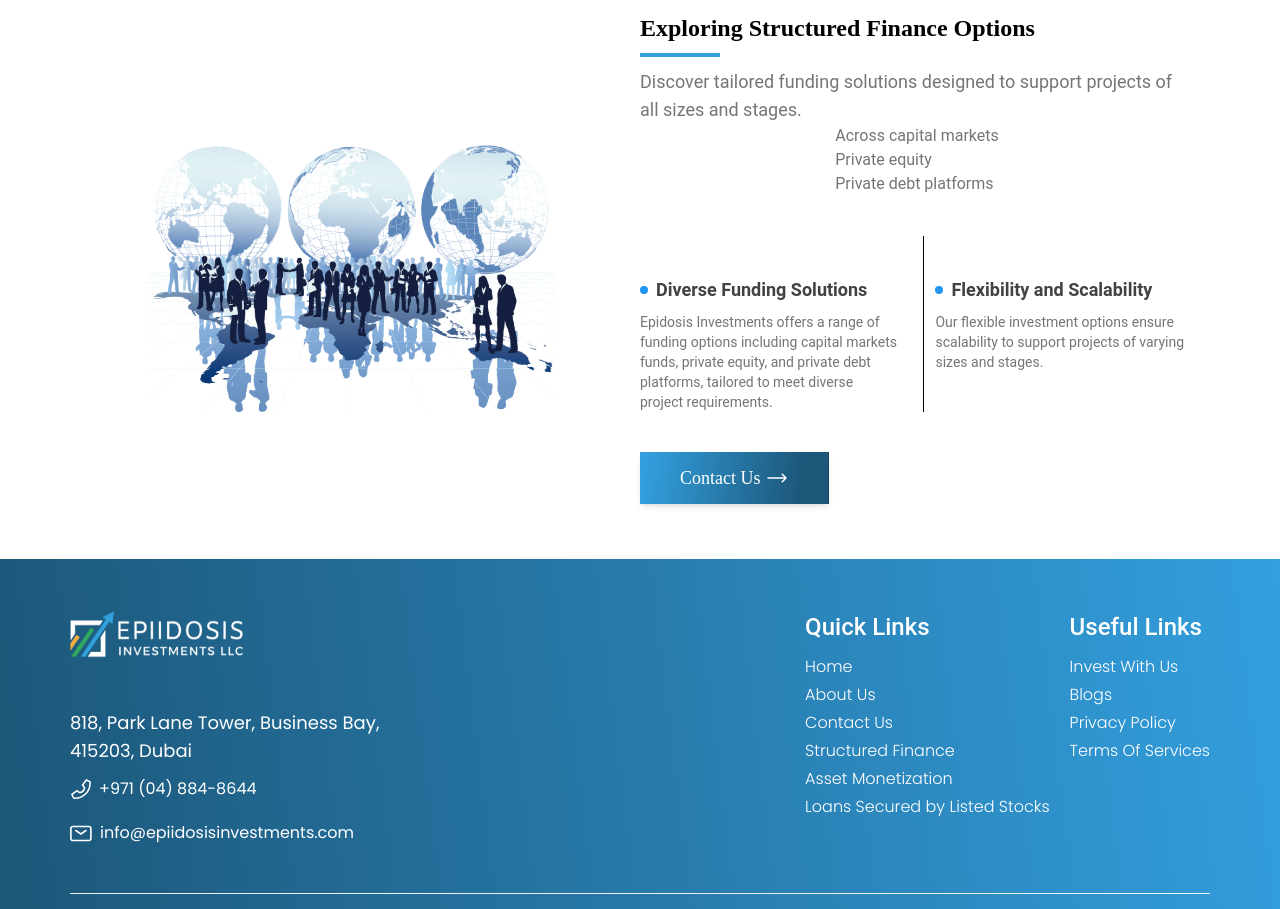
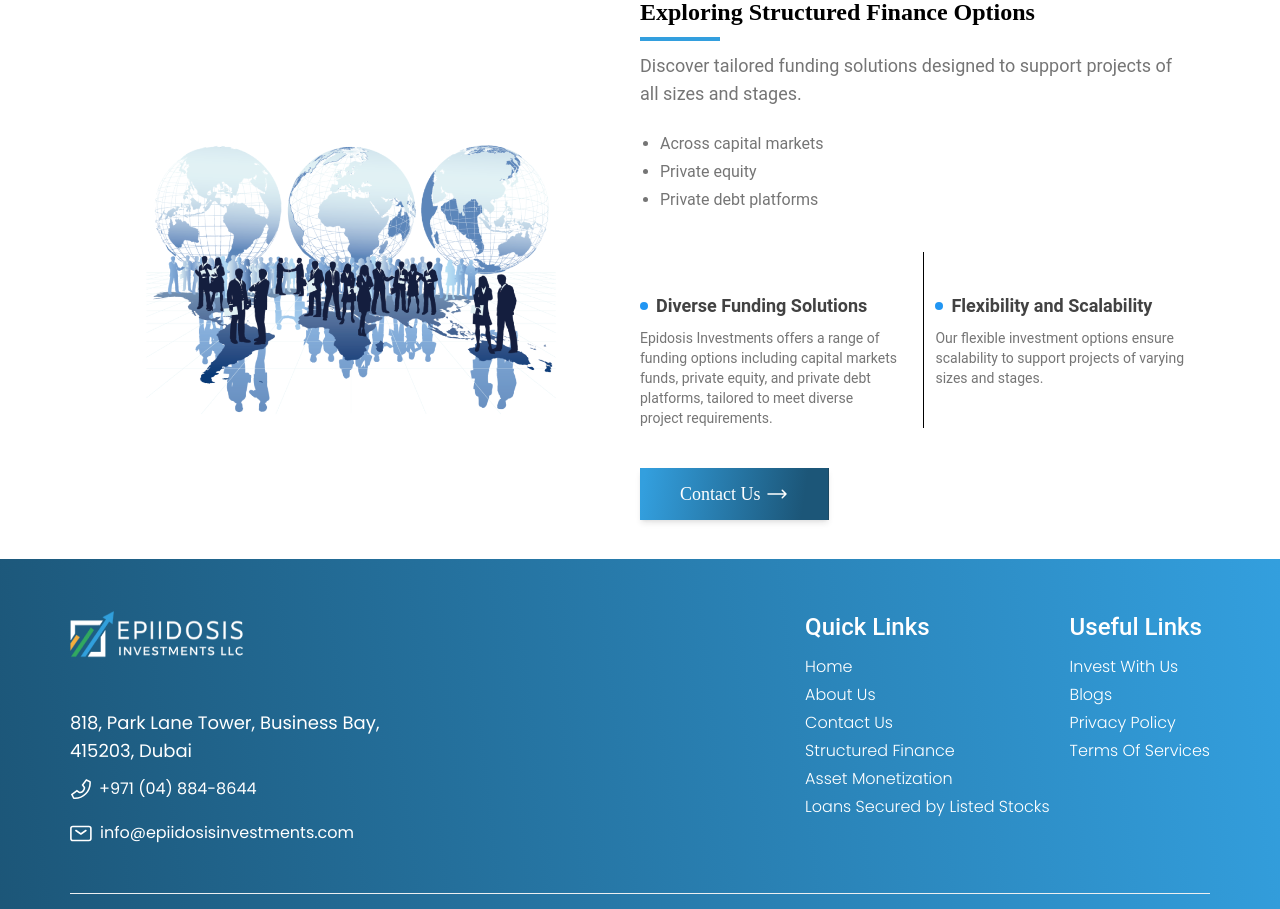
Before and after one commit to Satish-Dabhi/react-tailwind, a React (Vite) app: page /structured-finance in a window 1280 px wide. Shown: the part 2820-3729 px from the top of the page. Built offline with nearby package versions, Linux system fonts and the light colour scheme; a web font is replaced by a local one.

Commit message:
Update FinanceOptionCard.jsx

```diff
--- a/src/components/fundraising/FinanceOptionCard.jsx
+++ b/src/components/fundraising/FinanceOptionCard.jsx
@@ -29,15 +29,12 @@
         {description && (
           <p className="text-gray-600 text-lg mt-4 lg:mt-6">{description}</p>
         )}
-        <ul className="text-gray-600 mb-4 text-center flex justify-center">
-          <div className="text-left">
-            {features.map((feature, index) => (
-              <>
-                <span key={index}>{feature}</span>
-                <br></br>
-              </>
-            ))}
-          </div>
+        <ul className="list-disc text-gray-600 mb-4 pl-5 mt-6">
+          {features.map((feature, index) => (
+            <li key={index} className="mb-1">
+              {feature}
+            </li>
+           ))}
         </ul>
 
         {/* Feature Cards Section */}
```
